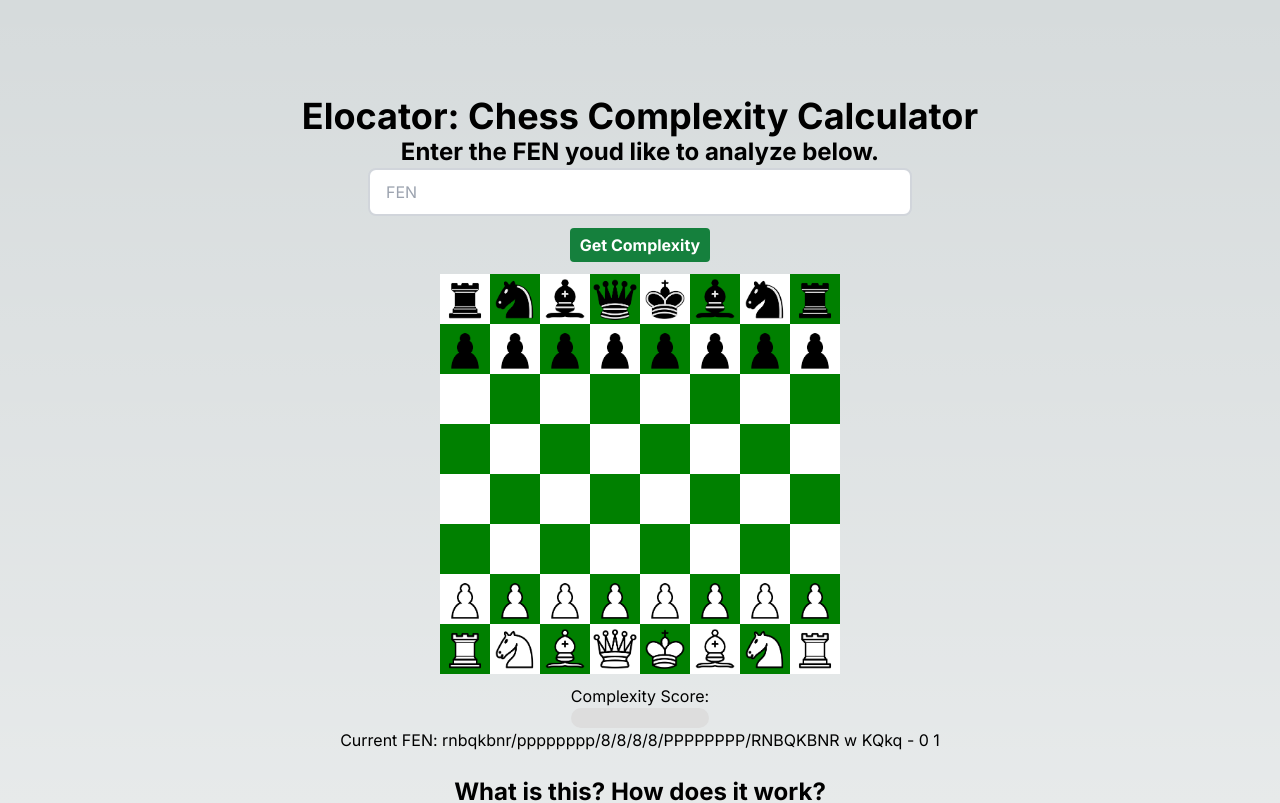
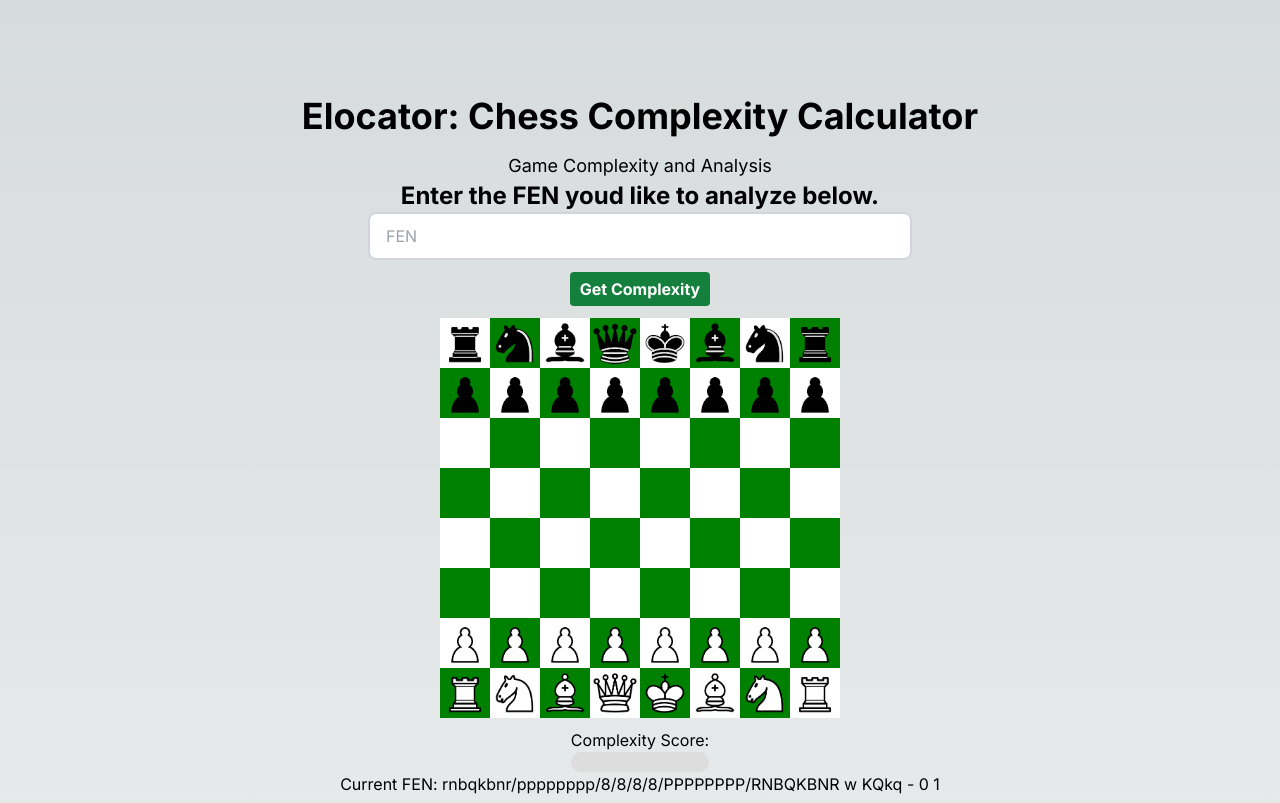
Before and after one commit to cmwetherell/elocator-web, a Next.js app: page / in a window 1280 px wide. Shown: the top 803 px of the page. Built offline with nearby package versions, Linux system fonts and the light colour scheme.

Commit message:
v0.1 of analyze-game

```diff
--- a/app/page.tsx
+++ b/app/page.tsx
@@ -7,6 +7,7 @@ export default function Home() {
     <main className="flex min-h-screen flex-col items-center justify-between p-24">
       <title>Elocator: Chess Complexity Calculator</title>
       <p className="text-4xl font-bold">Elocator: Chess Complexity Calculator</p>
+      <a href="/analyze-game" className="text-lg mt-4">Game Complexity and Analysis</a>
       <p className="text-2xl font-bold">Enter the FEN youd like to analyze below.</p>
       <ChessBoardManager />
       <br></br>
```
